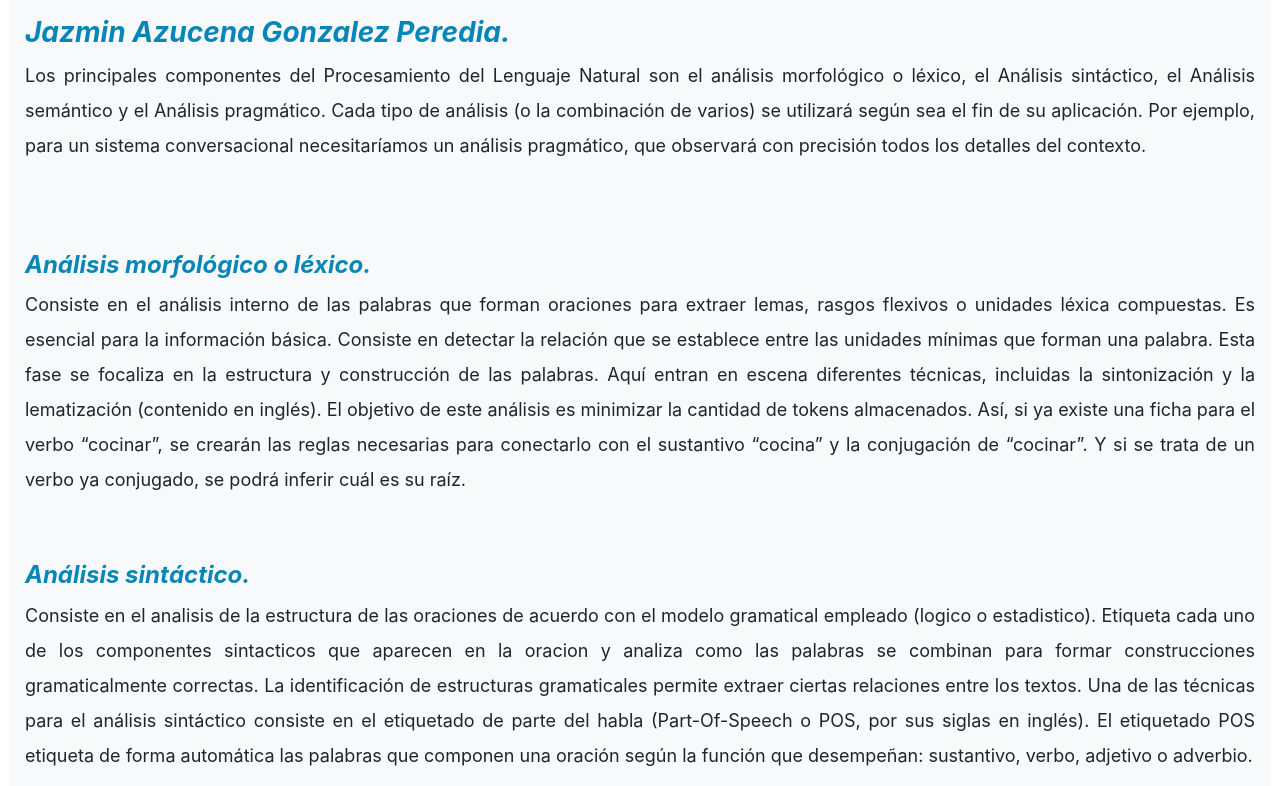
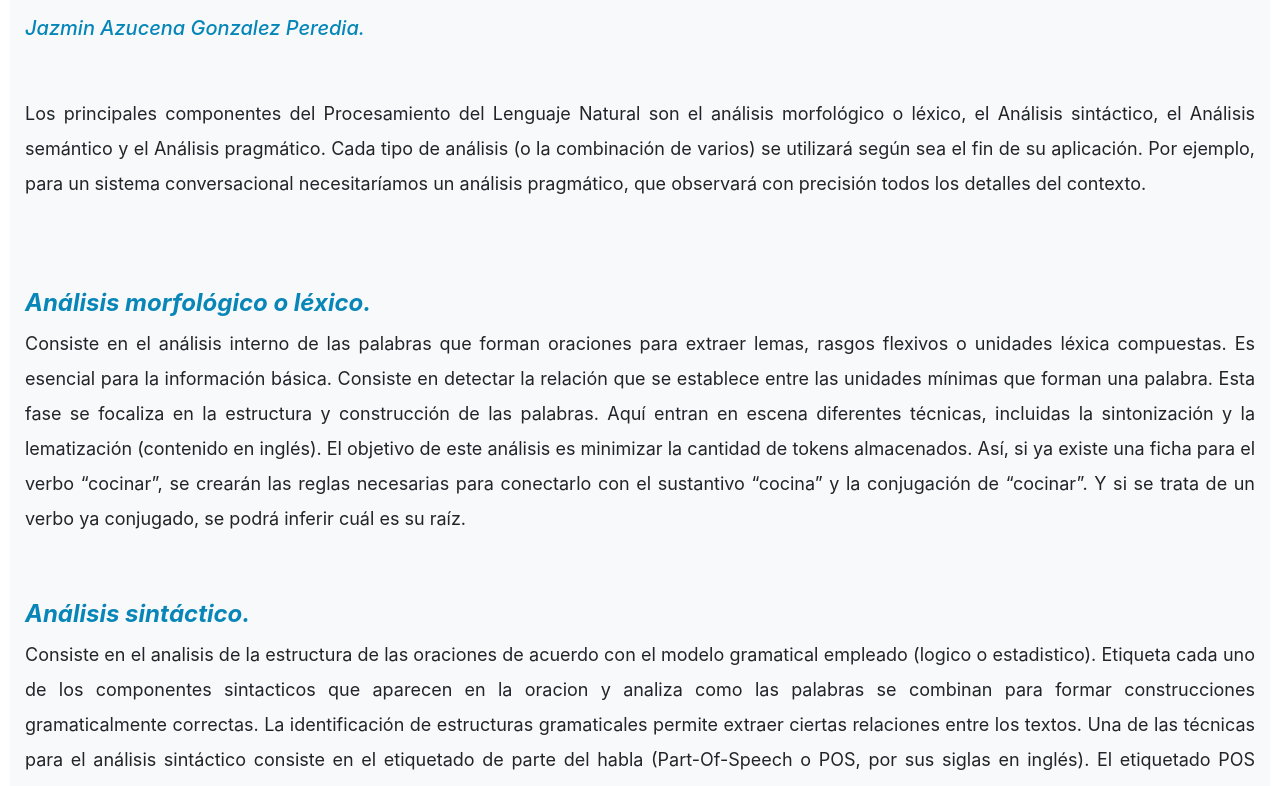
Before and after one commit to jazminGOPE/pln2, a plain HTML site: page index.html in a window 1280 px wide. Shown: the part 144-930 px from the top of the page. Drawn offline with nearby package versions, Linux system fonts and the light colour scheme.

Commit message:
Update index.html

```diff
--- a/index.html
+++ b/index.html
@@ -63,7 +63,7 @@
     color: rgb(9, 134, 184);
   }
 
-  h3 {
+  h5 {
     color: rgb(5, 134, 184);
   }
 
@@ -90,7 +90,7 @@
 
 <div id="section21" class="container-fluid bg-light" style="padding-top:70px;padding-bottom:70px;">
   <h1>Componentes de PLN</h1><br>
-  <h3><i><strong>Jazmin Azucena Gonzalez Peredia.</strong></i></h3>
+  <h5><i>Jazmin Azucena Gonzalez Peredia.</i></h5><br><br>
   <p>
     Los principales componentes del Procesamiento del Lenguaje Natural son el análisis morfológico o léxico, el Análisis sintáctico, el Análisis semántico y el Análisis pragmático. Cada tipo de análisis (o la combinación de varios) se utilizará según sea el fin de su aplicación. Por ejemplo, para un sistema conversacional necesitaríamos un análisis pragmático, que observará con precisión todos los detalles del contexto.</p><br>
 
```
